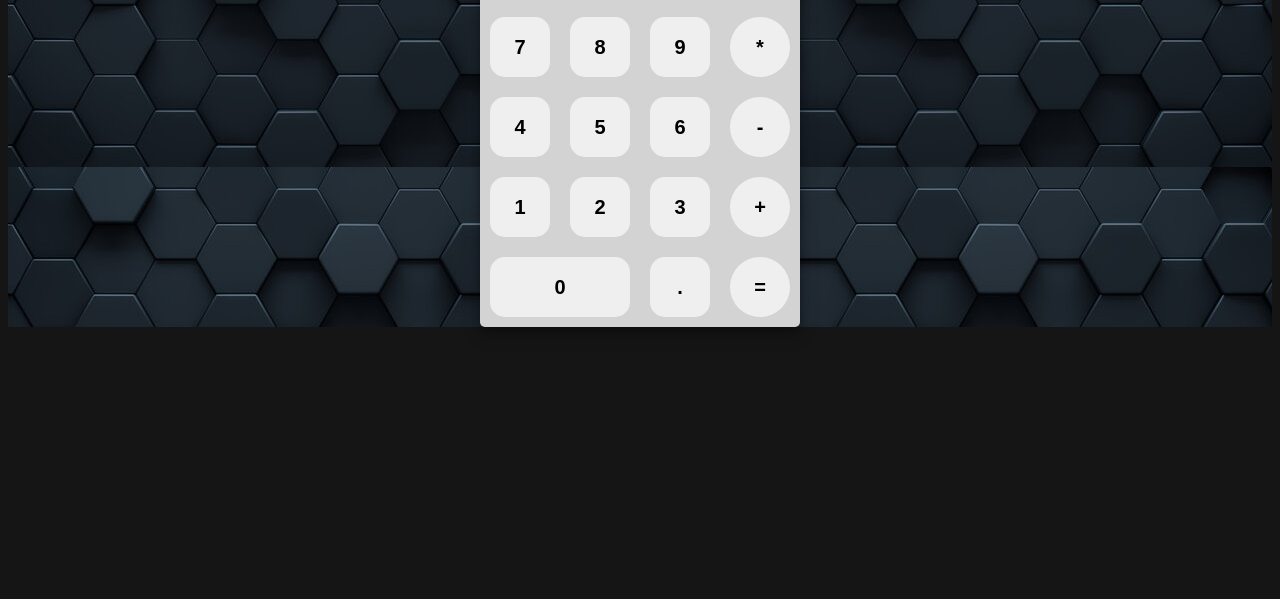
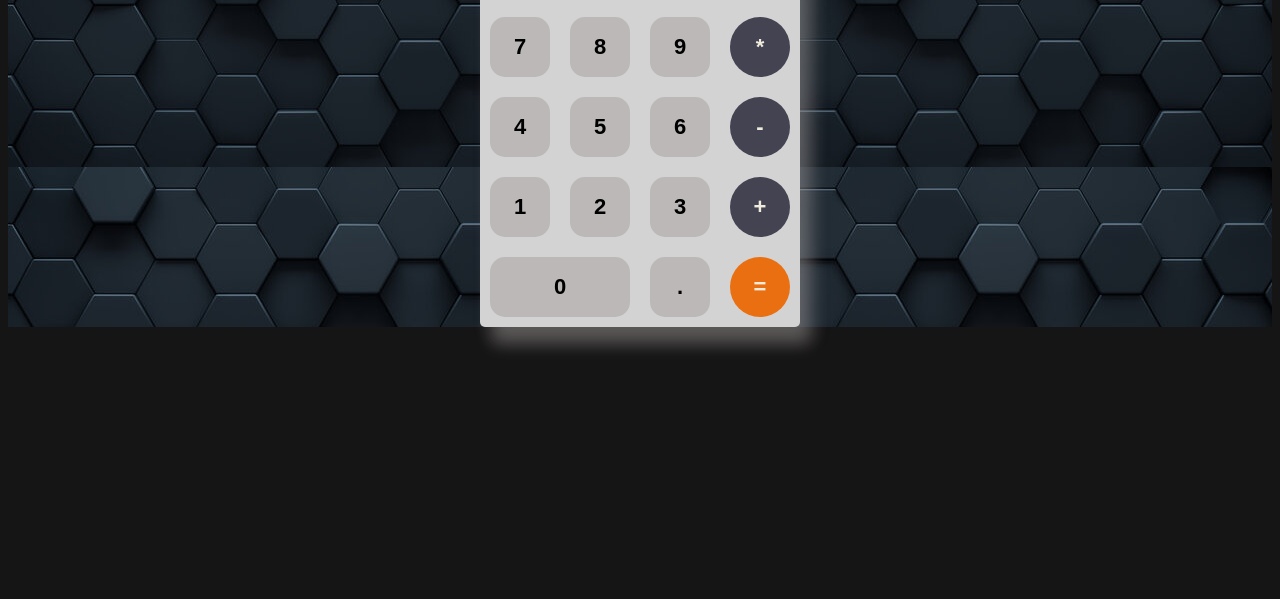
Before and after one commit to ChenAmelia/calculator_project, a plain HTML site: page index.html in a window 1280 px wide. Shown: the part 201-800 px from the top of the page. Drawn offline with Linux system fonts and the light colour scheme; a web font is replaced by a local one.

Commit message:
second commit

```diff
--- a/index.html
+++ b/index.html
@@ -8,17 +8,18 @@
     <link href="preconnect" href="https://fonts.googleapis.com">
     <link rel="preconnect" href="https://fonts.gstatic.com" crossorigin>
     <link href="https://fonts.googleapis.com/css2?family=Aboreto&display=swap" rel="stylesheet">
-    <script src="script.js"></script>
+
 
     <title>Calculator</title>
 </head>
 <body>
+    <script src="script.js"></script>
     <div>
         <div class="container">
             <div class="container__calculator">
                 <div id="result">
                     <div id="history">
-                        <p id="hostory-value">6*7</p>
+                        <p id="history-value">6*7</p>
                     </div>
                     <div id="output">
                         <p id="output-value">42</p>
--- a/script.js
+++ b/script.js
@@ -0,0 +1,5 @@
+
+function getHistory() {
+    document.getElementById("history-value").innerText;
+}
+alert(getHistory());
--- a/style.scss
+++ b/style.scss
@@ -5,6 +5,9 @@
 $font-body: "Aboreto", sans-serif;
 $color-black: rgb(22, 21, 21);
 $color-white: rgb(240, 236, 221);
+$color-darkgrey: rgb(68, 67, 82);
+$color-lightgrey:rgb(189, 184, 184);
+$color-orange: rgb(234, 111, 17);
 
 
 html {
@@ -15,7 +18,7 @@ html {
 .container {
 
     background-image: url(./image/image.jpeg);
-    margin: 20 auto;
+    margin: 0;
 
 
     &__calculator {
@@ -25,7 +28,7 @@ html {
         margin: 0px auto;
         position: relative;
         border-radius: 5px;
-        box-shadow: 0 4px 8px 0 rgba(0, 0, 0, 0.3), 0 6px 20px 0 rgba(0, 0, 0, 0.19);
+        box-shadow: 11px 17px 17px 0 rgb(233 224 224 / 30%), 12px 11px 20px 0 rgb(78 75 75 / 19%);
     }
 }
 
@@ -61,39 +64,51 @@ html {
         width: 60px;
         height: 60px;
         margin: 10px;
+        padding: 0px;
         float:left;
         border-radius: 50%;
         border-width: 0;
         font-family: $font-body;
         font-weight: bold;
-        font-size: 20px;
-
+        font-size: 22px;
+        color: $color-white;
+        background-color:$color-darkgrey ;
     }
 
     &__number {
         width: 60px;
         height: 60px;
         margin: 10px;
+        padding: 0px;
         float:left;
         border-radius: 15px;
         border-width: 0;
         font-family: $font-body;
         font-weight: bold;
-        font-size: 20px;
+        font-size: 22px;
+        background-color: $color-lightgrey;
     }
 
     &__zero {
         width: 140px;
         height: 60px;
         margin: 10px;
+        padding: 0px;
         float:left;
         border-radius: 15px;
         border-width: 0;
         font-family: $font-body;
         font-weight: bold;
-        font-size: 20px;
+        font-size: 22px;
+        background-color: $color-lightgrey;
     }
 
-
+    &__function:active, &__number:active, &__zero:active {
+        font-size: 16px;
+    }
 
 }
+
+button:nth-child(19) {
+    background-color: $color-orange;
+}
```
Also changed, not shown: style.css, 1 other file.
